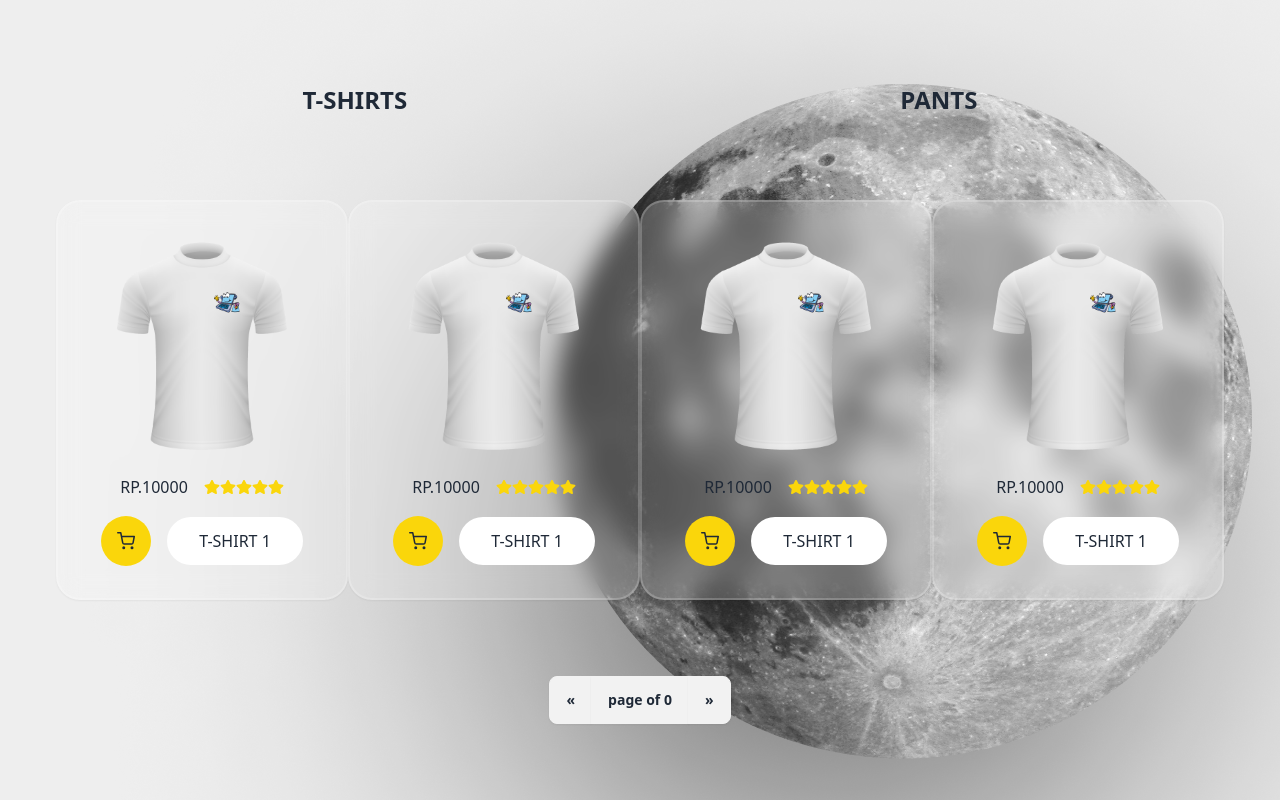
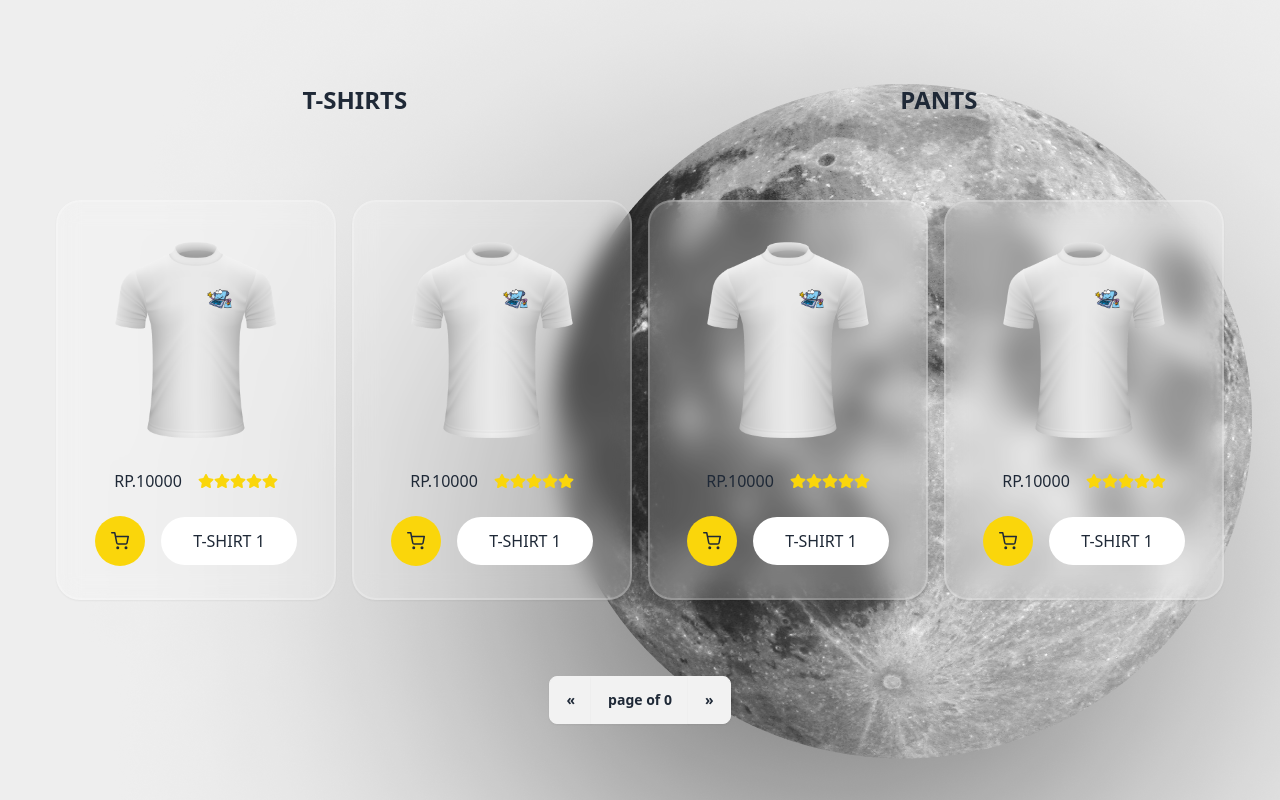
Before and after one commit to sicoding1120/tradifyApparel, a Next.js app: page / in a window 1280 px wide. Shown: the part 574-1374 px from the top of the page. Built offline with nearby package versions, Linux system fonts and the light colour scheme.

Commit message:
Update popular.tsx

```diff
--- a/src/components/popular.tsx
+++ b/src/components/popular.tsx
@@ -56,7 +56,7 @@ const popular = () => {
           <p className="font-semibold uppercase text-2xl">pants</p>
         </div>
       </div>
-      <div className="w-full h-2/4 flex flex-col md:flex-row justify-between items-center">
+      <div className="w-full h-2/4 flex  gap-4 flex-col md:flex-row justify-between items-center">
         {TShirtComponents.map((item,index) => {
           return item.data.tShirt.map((item) => (
             <div key={index} className=" bg-opacity-20 bg-white bg-blur-md backdrop-blur-md backdrop-filter p-8 rounded-3xl hover:shadow-lg hover:scale-110 transition-all w-[300px] h-[400px] shadow-sm border-2 border-white/20 flex flex-col justify-between items-center">
```
